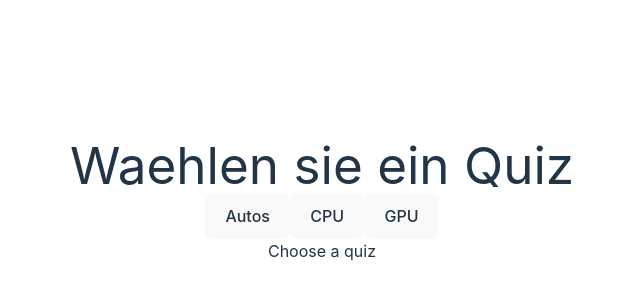
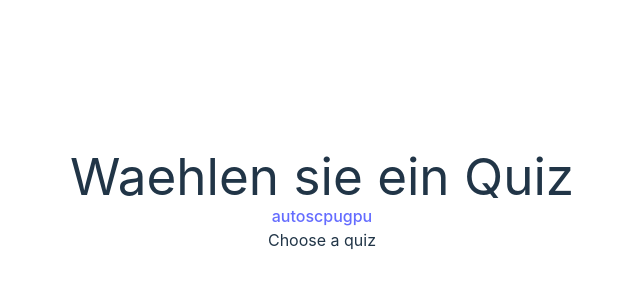
Before and after one commit to bomba-cat/QuizzGameReact, a React (Vite) app: page / in a window 1280 px wide. Shown: the part 200-500 px from the top of the page, without its empty margins (318-958 px from the left). Built offline with nearby package versions, Linux system fonts and the light colour scheme.

Commit message:
changed category

```diff
--- a/src/App.jsx
+++ b/src/App.jsx
@@ -8,7 +8,7 @@ import Category from './components/category.jsx'
 import { BrowserRouter, Routes, Route, Link } from "react-router-dom";
 
 function App() {
-  const options = ["Autos", "CPU", "GPU"]
+  const options = ["autos", "cpu", "gpu"]
   const option_buttons = options.map(a =>
     <Category key={a} name={a} />
   )
--- a/src/components/category.jsx
+++ b/src/components/category.jsx
@@ -1,6 +1,10 @@
+import { Link } from "react-router-dom";
+
 function Category(props) {
 	return (<>
-		<button className="m-8 p-4 font-mono text-6xl" onClick={ props.fun }>{ props.name }</button>
+		<Link to={`/${ props.name.toLowerCase()} `}>
+      { props.name }
+    </Link>
 	</>)
 }
 
```
